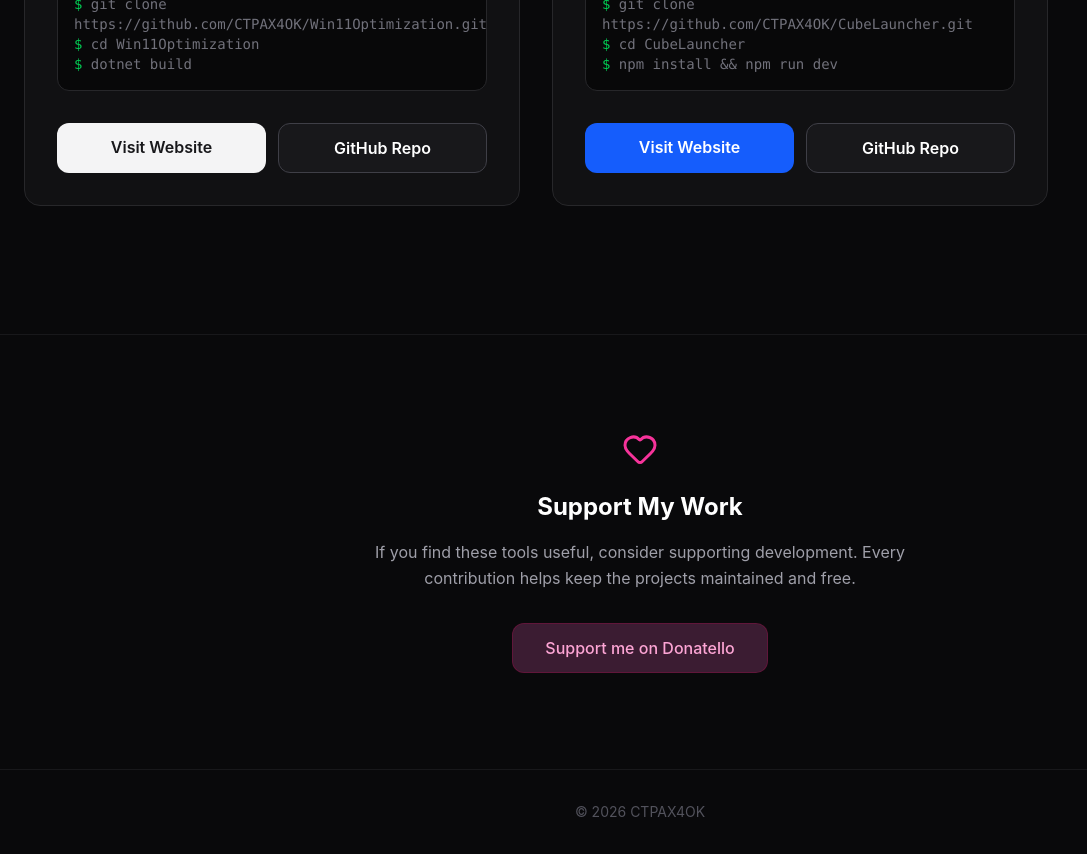
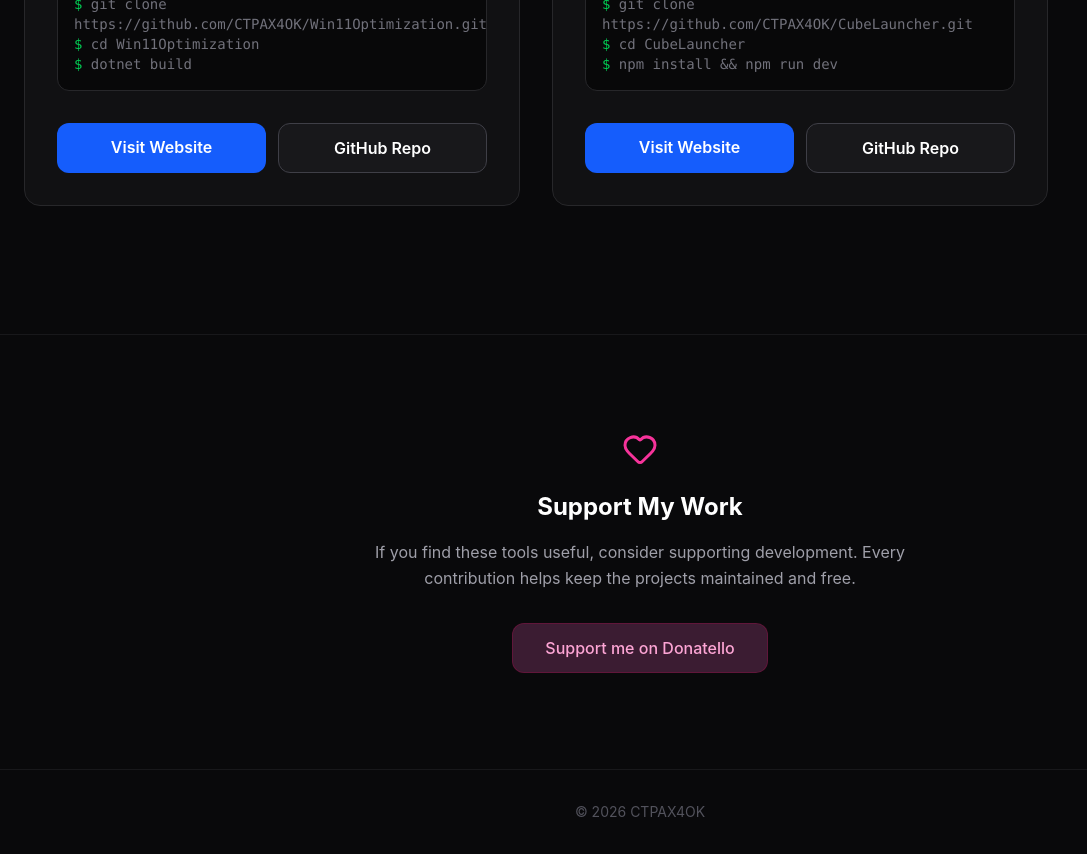
Before and after one commit to CTPAX4OK/CTPAX4OK.github.io, a React (Vite) app: page / in a window 1280 px wide. Shown: the part 820-1674 px from the top of the page, without its empty margins (0-1087 px from the left). Built offline with nearby package versions, Linux system fonts and the light colour scheme.

Commit message:
style: make Win11Optimization button blue to match CubeLauncher

```diff
--- a/src/App.tsx
+++ b/src/App.tsx
@@ -104,7 +104,7 @@ function App() {
                 href="https://cybernetpro.online/Win11Optimization/"
                 target="_blank"
                 rel="noreferrer"
-                className="block w-full py-3 px-4 bg-zinc-100 hover:bg-white text-zinc-900 font-semibold rounded-xl text-center transition-colors"
+                className="block w-full py-3 px-4 bg-blue-600 hover:bg-blue-500 text-white font-semibold rounded-xl text-center transition-colors glow-blue-on-hover"
               >
                 Visit Website
               </a>
```
